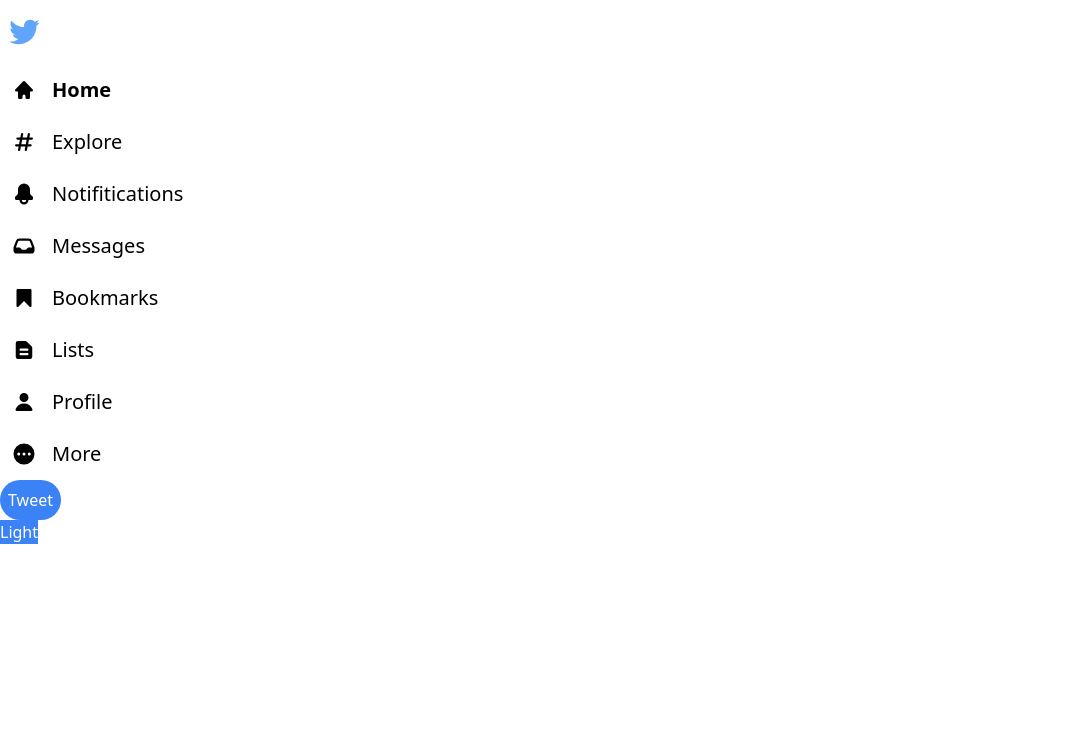
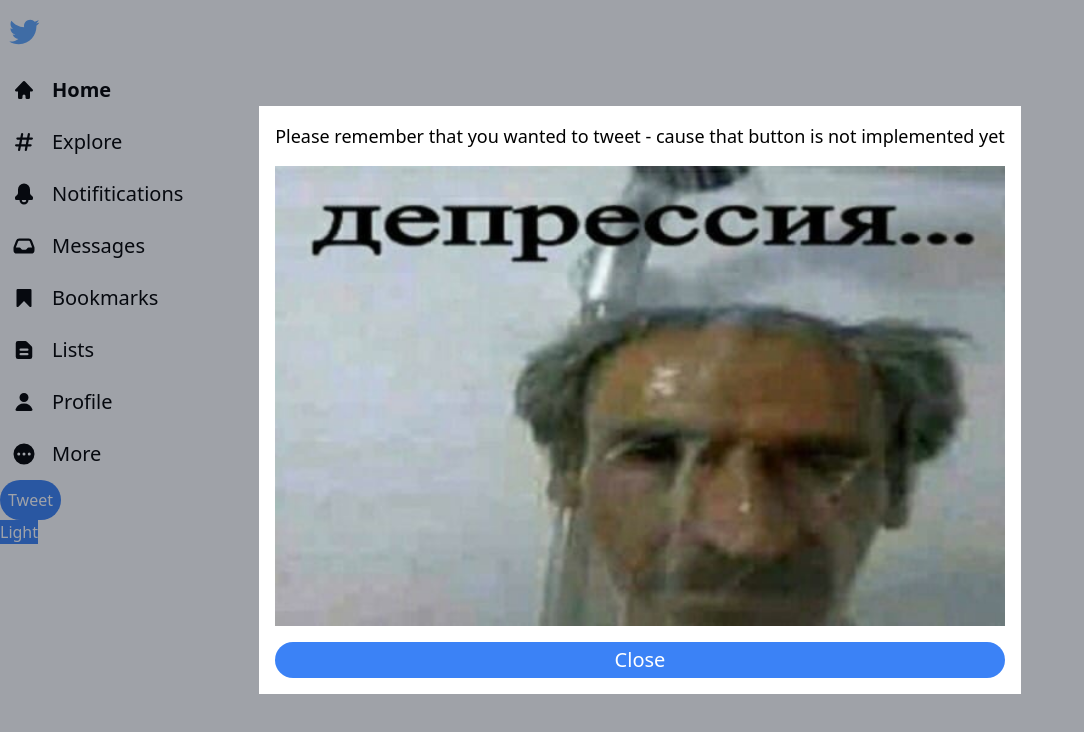
Before and after one commit to IlyaBurch/nuxt3twicopy, a Nuxt app: page /error in a window 1280 px wide. Both pictures are taken after a click on the button "Tweet". Shown: the top 732 px of the page, without its empty margins (0-1084 px from the left). Built offline with nearby package versions, Linux system fonts and the light colour scheme.

Commit message:
add modals for buttons
modals just for fun

```diff
--- a/app.vue
+++ b/app.vue
@@ -1,5 +1,6 @@
 <template>
 	<div :class="{ dark: darkmode }">
+		<div id="modals" class="relative z-20"></div>
 		<div class="flex dark:bg-black">
 			<Header />
 			<NuxtPage />
--- a/components/LeftSidebar/index.vue
+++ b/components/LeftSidebar/index.vue
@@ -57,9 +57,30 @@
 				</LeftSidebarTab>
 			</nuxt-link>
 
-			<button class="rounded-full bg-blue-500 p-2">
+			<button class="rounded-full bg-blue-500 p-2" @click="showModal = true">
 				<span class="text-white">{{ $t("Tweet") }}</span>
 			</button>
+			<modals :show="showModal">
+				<div
+					class="p-4 rounded-full flex flex-col align-center justify-center dflt-transition bg-white dark:bg-black text-black dark:text-white">
+					<div class="text-lg">
+						{{
+							$t(
+								"Please remember that you wanted to tweet - cause that button is not implemented yet"
+							)
+						}}
+					</div>
+
+					<NuxtImg class="pt-4" src="depression.jpg" />
+
+					<button
+						type="button"
+						class="bg-blue-500 dark:bg-white text-white dark:text-black rounded-full text-xl p-4 py-1 font-medium mt-4"
+						@click="showModal = false">
+						{{ $t("Close") }}
+					</button>
+				</div>
+			</modals>
 		</li>
 	</div>
 </template>
@@ -76,6 +97,7 @@
 		InboxIcon,
 		UserIcon,
 	} from "@heroicons/vue/16/solid";
+	const showModal = ref(false);
 </script>
 
 <style></style>
--- a/components/LeftSidebar/tab.vue
+++ b/components/LeftSidebar/tab.vue
@@ -1,7 +1,6 @@
 <template>
 	<div
-    class="flex items-center p-3 rounded-full dflt-transition w-min hover:bg-gray-200 dark:hover:bg-dim-200 dark:text-white"
-  >
+		class="flex items-center p-3 rounded-full dflt-transition w-min hover:bg-gray-200 dark:hover:bg-dim-200 dark:text-white">
 		<div class="w-6 h-6 text-dark">
 			<slot />
 		</div>
--- a/components/RightSidebar/index.vue
+++ b/components/RightSidebar/index.vue
@@ -23,12 +23,12 @@
 			items: [
 				{
 					name: "Nuxt 3",
-					link: "#",
+					link: "/error",
 					count: 10,
 				},
 				{
 					name: "Nuxt 3",
-					link: "#",
+					link: "/error",
 					count: 10,
 				},
 			],
@@ -39,13 +39,13 @@
 			items: [
 				{
 					name: "Nuxt 3",
-					link: "#",
+					link: "/error",
 					username: "@nuxt",
 					avatar: "assets/images/avatar.png",
 				},
 				{
 					name: "Nuxt 3",
-					link: "#",
+					link: "/error",
 					username: "@nuxt",
 					avatar: "assets/images/avatar.png",
 				},
--- /dev/null
+++ b/components/modals/index.vue
@@ -0,0 +1,23 @@
+<script setup lang="ts">
+	defineProps<{
+		show: boolean;
+	}>();
+</script>
+
+<template>
+	<!-- Render inside our `<div id="modals"></div>` in index.html -->
+	<Teleport to="#modals">
+		<!-- Show / hide the modal -->
+		<div v-if="show" class="">
+			<!-- The backdrop -->
+			<div class="fixed inset-0 bg-gray-900 opacity-40"></div>
+
+			<!-- Where the actual content goes -->
+			<div class="fixed inset-0 flex items-center justify-center">
+				<div class="bg-white text-black">
+					<slot></slot>
+				</div>
+			</div>
+		</div>
+	</Teleport>
+</template>
--- a/components/ui/PreviewCard/index.vue
+++ b/components/ui/PreviewCard/index.vue
@@ -6,7 +6,7 @@
 			{{ $t(props.title) }}
 		</h3>
 		<slot />
-		<NuxtLink to="#">
+		<NuxtLink to="error">
 			<div
 				class="p-3 text-sm text-blue-400 hover:bg-gray-100 dark:hover:bg-dim-300 dflt-transition">
 				{{ $t("Show more") }}
--- a/components/ui/PreviewCard/item.vue
+++ b/components/ui/PreviewCard/item.vue
@@ -1,7 +1,7 @@
 <template>
 	<NuxtLink v-if="props.type === 'trends'" :to="props.link">
 		<div
-			class="m-2 border rounded-2xl bg-gray-50 dark:bg-dim-700 twi-border-color p-4">
+			class="m-2 border rounded-2xl bg-gray-100 dark:bg-black hover:bg-gray-200 dark:hover:bg-dim-300 twi-border-color p-4">
 			<h2 class="font-bold text-gray-800 text-md dark:text-white">
 				{{ props.name }}
 			</h2>
@@ -12,28 +12,54 @@
 		v-else-if="props.type === 'users'"
 		class="flex flex-row justify-between p-2">
 		<div class="flex flex-row">
+			<NuxtLink :to="props.link">
 				<NuxtImg
 					:src="props.avatar"
 					class="w-10 h-10 rounded-full"
 					:alt="`${props.name}'s avatar'`" />
+			</NuxtLink>
 
 			<div class="flex flex-col ml-2">
+				<NuxtLink :to="props.link">
 					<h4 class="text-sm font-bold text-gray-900 dark:text-white">
 						{{ props.name }}
 					</h4>
+				</NuxtLink>
+				<NuxtLink :to="props.link">
 					<p class="text-xs text-gray-400 dark:text-gray-350">
 						{{ props.username }} {{ $t("posts") }}
 					</p>
+				</NuxtLink>
 			</div>
 		</div>
 		<button
-			class="flex items-center h-full rounded-full bg-black text-white dark:bg-white dark:text-black">
+			class="flex items-center h-full rounded-full bg-black text-white dark:bg-white dark:text-black"
+			@click="showModal = true">
 			<span class="p-2 py-2 text-sm">{{ $t("Follow") }}</span>
 		</button>
+		<!-- todo: delete that shit -->
+		<modals :show="showModal">
+			<div
+				class="p-4 flex flex-col align-center justify-center dflt-transition bg-white dark:bg-black text-black dark:text-white">
+				<div class="text-lg">
+					{{ $t("Imagine that you had followed that account") }}
+				</div>
+
+				<NuxtImg class="w-full pt-4" src="sddefault.jpg" />
+
+				<button
+					type="button"
+					class="bg-blue-500 dark:bg-white text-white dark:text-black rounded-full text-xl p-4 py-1 font-medium mt-4"
+					@click="showModal = false">
+					{{ $t("Close") }}
+				</button>
+			</div>
+		</modals>
 	</div>
 </template>
 
 <script setup>
+	const showModal = ref(false);
 	const props = defineProps({
 		link: {
 			type: String,
--- a/lang/ru.json
+++ b/lang/ru.json
@@ -13,5 +13,11 @@
 	"posts": "Постов",
 	"Follow": "Читать",
 	"Tweet": "Твитнуть",
-	"All right doesn't belong to me, studying purpose only": "Все права принадлежат не мне, сайт создан в некоммерческих учебных целях"
+	"All right doesn't belong to me, studying purpose only": "Все права принадлежат не мне, сайт создан в некоммерческих учебных целях",
+	"Oops": "Ой-ой-ой",
+	"Sorry, this page is not implemented yet": "Извините, эта страница еще не реализована",
+	"Go back": "Вернуться",
+	"Imagine that you had followed that account": "Представьте, что вы подписались на этого пользователя",
+	"Please remember that you wanted to tweet - cause that button is not implemented yet": "Пожалуйста, запомните, что вы хотели публиковать - потому что этот элемент еще не реализован",
+	"Close": "Эх блин"
 }
--- /dev/null
+++ b/pages/error.vue
@@ -0,0 +1,18 @@
+<template>
+	<div
+		class="h-screen text-black dark:text-white w-screen flex flex-col justify-center items-center">
+		<p class="text-3xl">{{ $t("Oops") }}</p>
+		<p class="text-2xl">
+			{{ $t("Sorry, this page is not implemented yet") }}
+		</p>
+		<button
+			class="bg-blue-500 rounded-full text-xl p-4 mt-20 dark:bg-white text-white dark:text-black"
+			@click="$router.go(-1)">
+			<span>{{ $t("Go back") }}</span>
+		</button>
+	</div>
+</template>
+
+<script lang="ts" setup></script>
+
+<style></style>
```
Also changed, not shown: public/depression.jpg (added), public/sddefault.jpg (added). Lines whose indentation alone changed are shown as unchanged.
